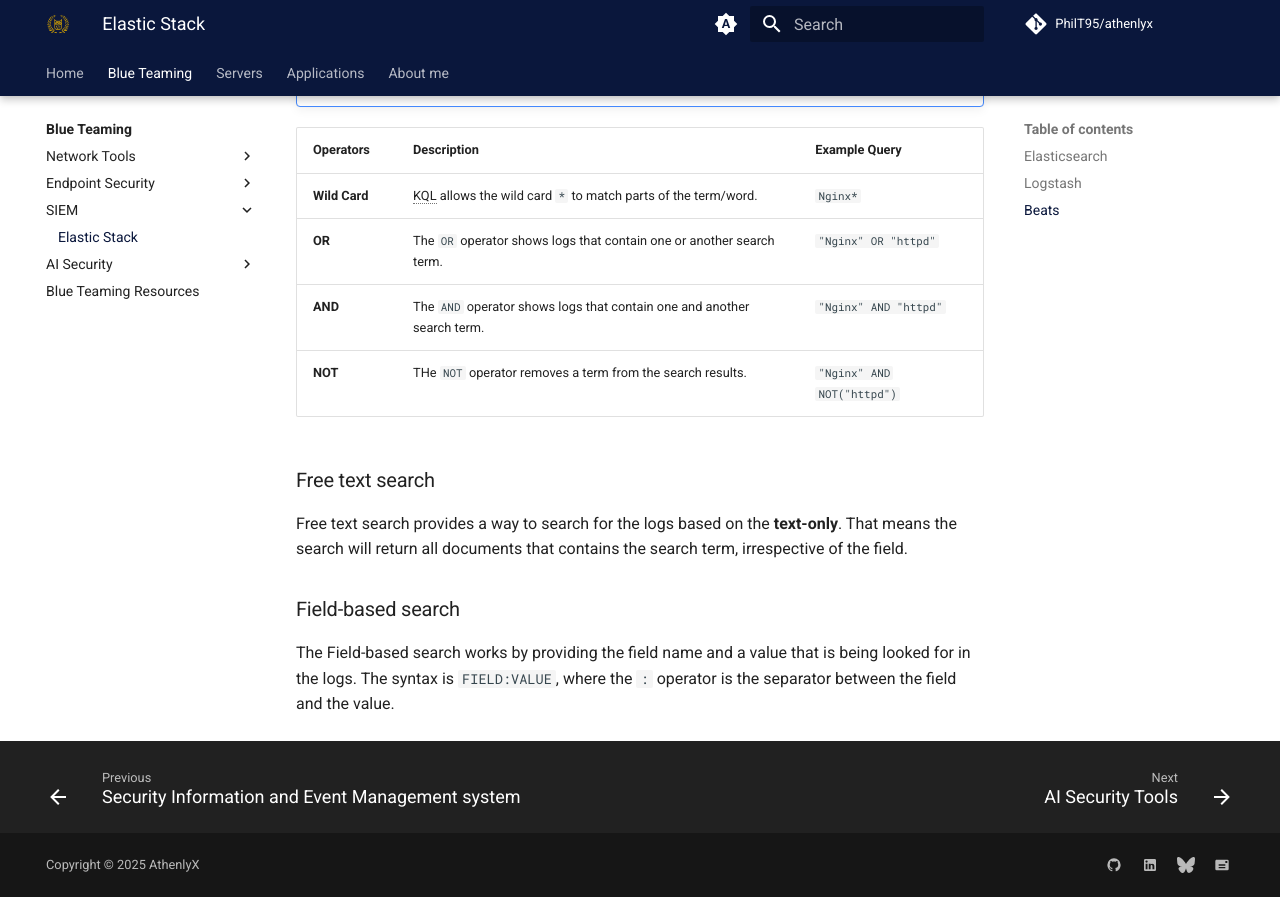
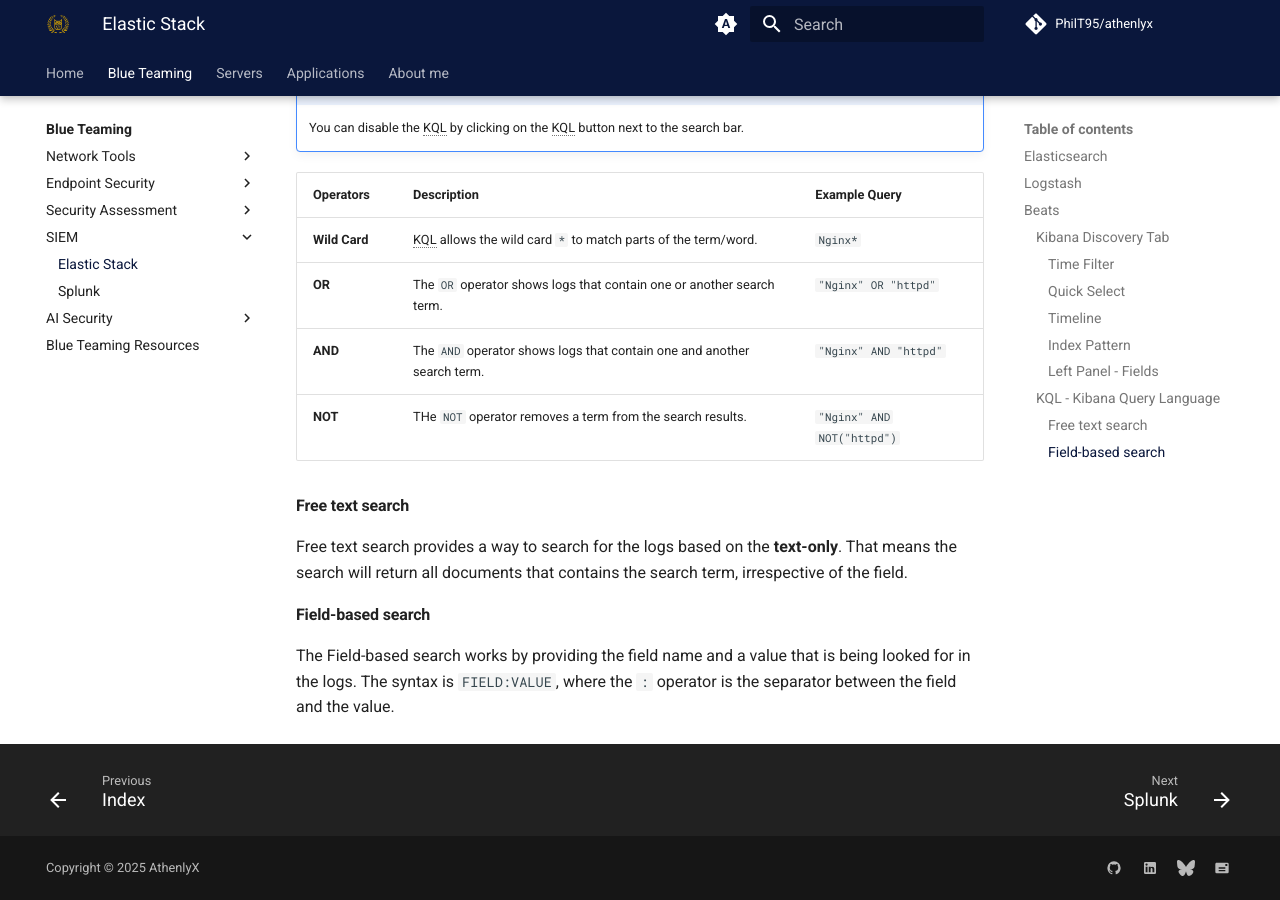
Before and after one commit to PhilT95/athenlyx, an MkDocs documentation site: the page built from docs/blue/siem/elastic.md, in a window 1280 px wide and 900 px high, scrolled down 4368 px. Built offline with MkDocs 1.6.1 and Material for MkDocs 9.7.7, drawn with Linux system fonts in a browser that asks for light colours; plug-ins that fetch from the network failed and are left out; comment, search, counter and statistics services are not loaded.

Commit message:
Finished Basic SIEM articles (#22)
* Fixed some Wazuh related errors and starting with the SIEM article

* Finished SIEM introduction

* Added Elastic Search to SIEM article

* Extended log script to keep itself small based on file size

* Added Kibana Discovery Tab information

* Added KQL to article

* started with splunk and moved elastic stack to separate page

* Added SIEM and Elastic Stack pages and fixed some errors.

* Fixing up merge problems (#21)

* Fixed some Wazuh related errors and starting with the SIEM article

* Finished SIEM introduction

* Added Elastic Search to SIEM article

* Extended log script to keep itself small based on file size

* Added Kibana Discovery Tab information

* Added KQL to article

* started with splunk and moved elastic stack to separate page

* Added SIEM and Elastic Stack pages and fixed some errors.

---------

Co-authored-by: github@phil-trommer.com <linuxadmin@athenlyx.com>

* Moved Hardening to Blue Teaming and created a new index page

* Added Banners to pages and updated changelog

---------

Co-authored-by: github@phil-trommer.com <linuxadmin@athenlyx.com>

```diff
--- a/docs/blue/siem/elastic.md
+++ b/docs/blue/siem/elastic.md
@@ -41,25 +42,25 @@ It contains the logs being ingested manually or in real-time, the time-chart, no
 
 ![Kibana Discovery Tab](images/kibana_discovery.png)
 
-### Time Filter
+#### Time Filter
 
 The **Time filter** provides a way to apply a log filter based on the time. It has different options on how to select the timeframe.
 
 ![Kibana Discovery Time Filter](images/kibana_discovery-timefilter.png)
 
-### Quick Select
+#### Quick Select
 
 The **Quick Select Tab** is another useful tab within Kibana that offers multiple predefined timeframe options to select from.
 
 ![Kibana Discovery Quick Select](images/kibana_discovery-quickselect.png)
 
-### Timeline
+#### Timeline
 
 The **Timeline** pane provides an overview of the number of the events that occurred for the selected time/data. The bar can be selected to show only the logs of the selected period. The count at the top left displays the number of documents/events that have been found in that timeframe.
 
 ![Kibana Discovery Timeline](images/kibana_discovery-timeline.png)
 
-### Index Pattern
+#### Index Pattern
 
 Kibana, by default, requires an index pattern to access the data stored or being ingested in the Elasticsearch. **Index Patterns** tell Kibana which Elasticsearch data should be explored. Each pattern corresponds to certain defined properties of the fields. A single pattern can point to multiple indices.
 
@@ -68,7 +69,7 @@ Each log source has a different log structure, therefore, when logs are ingested
 ![Kibana Index Patterns](images/kibana_discovery-indexpatterns.png)
 
 
-### Left Panel - Fields
+#### Left Panel - Fields
 
 The left panel of the Kibana Discovery interface shows the list of the normalized fields it finds in the available document/logs. Select any field, and the Top 5 values and the percentages of the occurrences will be shown.
 
@@ -79,7 +80,7 @@ The left panel of the Kibana Discovery interface shows the list of the normalize
 ![Kibana Fields Panel](images/kibana_discovery-fields.png)
 
 
-## KQL - Kibana Query Language
+### KQL - Kibana Query Language
 
 The **KQL** is a search query language used to search the ingested documents in Elasticsearch. Apart from the KQL language, Kibana also supports **Lucene Query Language**.
 
@@ -96,10 +97,10 @@ The **KQL** is a search query language used to search the ingested documents in
 |**NOT**|THe ``NOT`` operator removes a term from the search results.|``"Nginx" AND NOT("httpd")``|
 
 
-### Free text search
+#### Free text search
 
 Free text search provides a way to search for the logs based on the **text-only**. That means the search will return all documents that contains the search term, irrespective of the field.
 
-### Field-based search
+#### Field-based search
 
 The Field-based search works by providing the field name and a value that is being looked for in the logs. The syntax is ``FIELD:VALUE``, where the ``:`` operator is the separator between the field and the value.
--- a/mkdocs.yml
+++ b/mkdocs.yml
@@ -28,9 +28,13 @@ nav:
           - Windows Event Logs: blue/endpoint-security/windows/windows_event_logs.md
           - Sysmon: blue/endpoint-security/windows/sysmon.md
           - OSquery: blue/endpoint-security/windows/osquery.md
+    - Security Assessment:
+          - blue/security-assessment/index.md
+          - OpenSCAP: blue/security-assessment/openscap.md
     - SIEM:
         - blue/siem/index.md
         - Elastic Stack: blue/siem/elastic.md
+        - Splunk: blue/siem/splunk.md
     - AI Security:
         - AI Security Tools: ai/tools-ai.md
     - Blue Teaming Resources: blue/resources.md
@@ -38,9 +42,6 @@ nav:
     - Linux:
       - AlmaLinux Setup Guide: servers/linux/almalinux_setup.md
       - Basic Commands: servers/linux/commands.md
-      - Hardening:
-        - servers/linux/hardening/index.md
-        - OpenSCAP: servers/linux/hardening/openscap.md
     - Firewalld Basics: servers/firewalld.md
     - SELinux Basics: servers/SELinux.md
   - Applications:
```
Also changed, not shown: other parts of docs/blue/siem/elastic.md (+4 -3 lines), CHANGELOG.md (+1 -0 lines), docs/blue/security-assessment/index.md (added, +15 -0 lines), docs/blue/siem/index.md (+2 -0 lines), docs/blue/siem/splunk.md (+2 -0 lines), docs/servers/linux/hardening/index.md (deleted, +0 -5 lines), includes/abbreviations.md (+3 -0 lines), docs/blue/security-assessment/openscap.md (renamed from docs/servers/linux/hardening/openscap.md), docs/blue/siem/images/elastic_banner.png (added), docs/blue/siem/images/splunk_banner.png (added), 1 other file.
